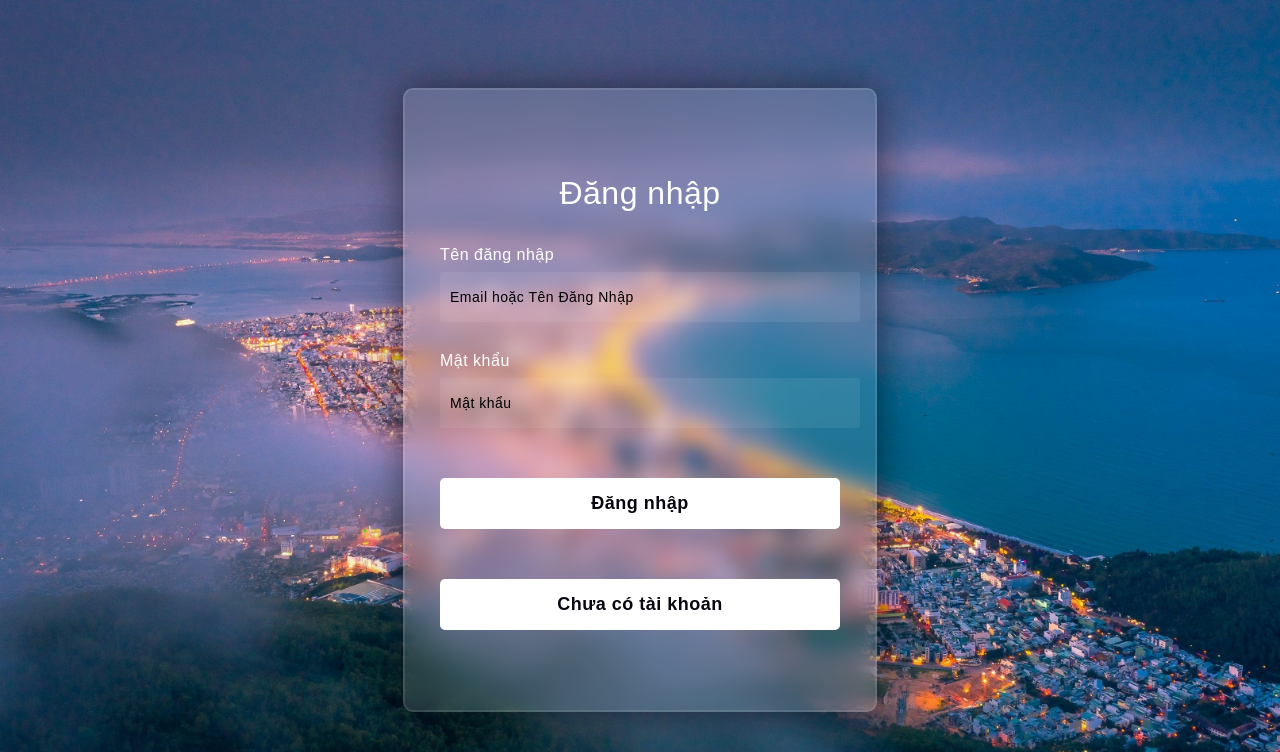
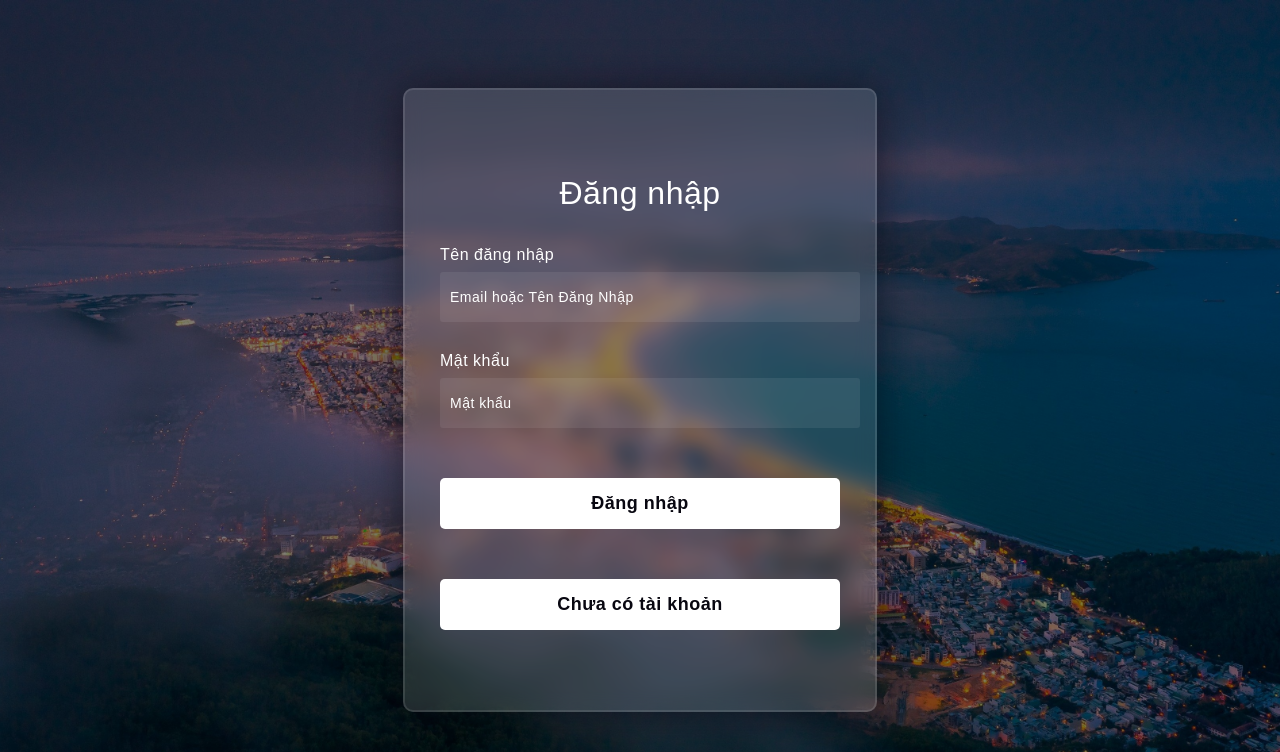
Before and after one commit to YangKlee/BinhDinhNews, a PHP site: page /app/views/login.php in a window 1280 px wide. Shown: the top 752 px of the page. Run offline with PHP 8.4, Linux system fonts and the light colour scheme.

Commit message:
MEO MEO
Ngay mai em di lay hcong

```diff
--- a/public/css/login-style.css
+++ b/public/css/login-style.css
@@ -1,6 +1,16 @@
     body {
+        background-color: rgba(0, 0, 0, 0.233) ;
         background: url('../images/du-lich-binh-dinh-ivivu1.jpg') no-repeat center center fixed;
         background-size: cover;
+    }
+    body::before{
+        content: '';
+        position: fixed;
+        top: 0;
+        left: 0;
+        height: 100%;
+        width: 100%;
+        background-color: rgba(0,0,0,0.5);
     }
     form{
         height: 520px;
@@ -47,7 +57,7 @@ input{
         font-weight: 300;
     }
     ::placeholder{
-    color: #000000;
+        color: #ffffff;
     }
     button{
         margin-top: 50px;
```
Lines whose indentation alone changed are shown as unchanged.
